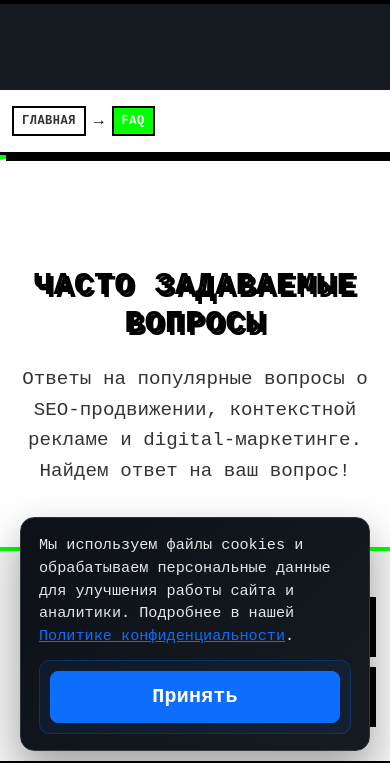
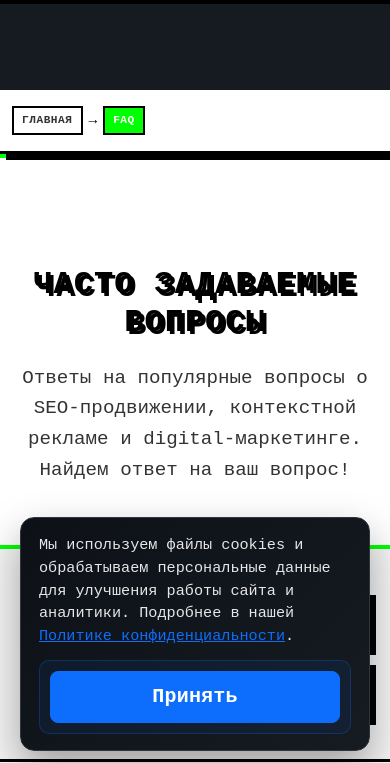
Before and after one commit to DmitryRzhansky/seo-agency, a Django app: page /faq/ in a window 390 px wide. Shown: the part 73-836 px from the top of the page. Run offline with Django 5.2, Linux system fonts and the light colour scheme; data that the repository does not hold is empty; some libraries are stand-ins or nearby versions.

Commit message:
refactor mobile version

```diff
--- a/main/static/css/breadcrumbs-brutal.css
+++ b/main/static/css/breadcrumbs-brutal.css
@@ -105,40 +105,51 @@
     .breadcrumb {
         font-size: 0.85rem;
         padding: 15px 0;
+        overflow-x: auto;
+        -webkit-overflow-scrolling: touch;
+        flex-wrap: nowrap;
     }
 
     .breadcrumb-item {
-        max-width: 120px;
+        max-width: 140px;
         overflow: hidden;
         text-overflow: ellipsis;
         white-space: nowrap;
+        flex-shrink: 0;
     }
 
     .breadcrumb-item a,
     .breadcrumb-item.active {
         padding: 6px 12px;
         font-size: 0.8rem;
+        white-space: nowrap;
     }
 
     .breadcrumb-item:not(:last-child)::after {
         margin: 0 8px;
         font-size: 1rem;
+        flex-shrink: 0;
     }
 }
 
 @media (max-width: 480px) {
     .breadcrumb {
-        font-size: 0.8rem;
+        font-size: 0.75rem;
         padding: 12px 0;
     }
 
     .breadcrumb-item {
-        max-width: 100px;
+        max-width: 110px;
     }
 
     .breadcrumb-item a,
     .breadcrumb-item.active {
         padding: 4px 8px;
-        font-size: 0.75rem;
+        font-size: 0.7rem;
+    }
+
+    .breadcrumb-item:not(:last-child)::after {
+        margin: 0 6px;
+        font-size: 0.9rem;
     }
 }
```
Also changed, not shown: main/static/css/blog-detail-brutal.css (+10 -0 lines), main/static/css/portfolio-detail-brutal.css (+10 -0 lines), main/static/css/service-detail-brutal.css (+11 -0 lines).
